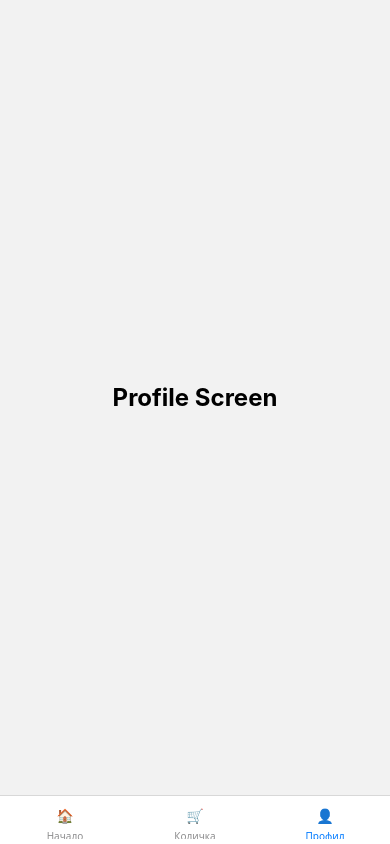
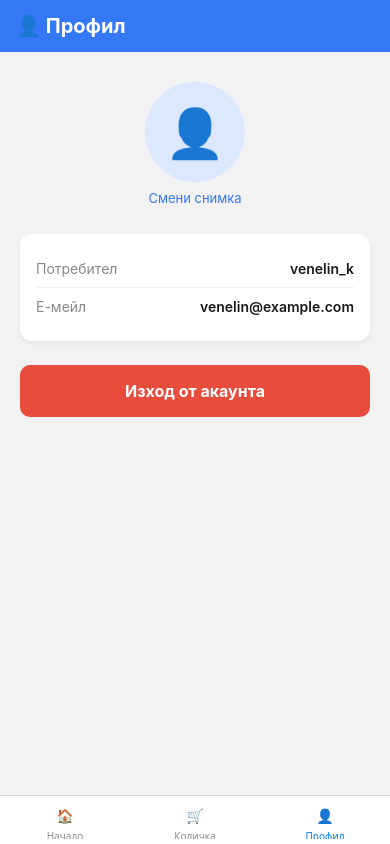
Before and after one commit to venelinkolev/react-native-exam-2026, a React Native app: screen /Profile in a window 390 px wide. Built offline with nearby package versions, Linux system fonts and the light colour scheme.

Commit message:
Profile Screen with Mock User

```diff
--- a/src/screens/profile/ProfileScreen.tsx
+++ b/src/screens/profile/ProfileScreen.tsx
@@ -1,10 +1,67 @@
-import { View, Text, StyleSheet } from "react-native";
+import { View, Text, StyleSheet, TouchableOpacity, Image, Alert } from "react-native";
 import { SafeAreaView } from "react-native-safe-area-context";
+import { useState } from "react";
+
+const MOCK_USER = {
+    email: "venelin@example.com",
+    username: "venelin_k",
+};
 
 export default function ProfileScreen() {
+    const [imageUri, setImageUri] = useState<string | null>(null);
+
+    const handleLogout = () => {
+        Alert.alert(
+            "Изход",
+            "Сигурни ли сте, че искате да излезете?",
+            [
+                { text: "Отказ", style: "cancel" },
+                { text: "Изход", style: "destructive", onPress: () => console.log("Logout pressed") },
+            ]
+        );
+    };
+
+    const handleImagePick = () => {
+        Alert.alert("ImagePicker", "Тук ще се имплементира Expo ImagePicker.");
+    };
+
     return (
         <SafeAreaView style={styles.container}>
-            <Text style={styles.text}>Profile Screen</Text>
+            <View style={styles.header}>
+                <Text style={styles.headerTitle}>👤 Профил</Text>
+            </View>
+
+            <View style={styles.content}>
+                {/* Avatar */}
+                <TouchableOpacity style={styles.avatarContainer} onPress={handleImagePick}>
+                    {imageUri ? (
+                        <Image source={{ uri: imageUri }} style={styles.avatar} />
+                    ) : (
+                        <View style={styles.avatarPlaceholder}>
+                            <Text style={styles.avatarEmoji}>👤</Text>
+                        </View>
+                    )}
+                    <Text style={styles.changePhotoText}>Смени снимка</Text>
+                </TouchableOpacity>
+
+                {/* User Info */}
+                <View style={styles.infoCard}>
+                    <View style={styles.infoRow}>
+                        <Text style={styles.infoLabel}>Потребител</Text>
+                        <Text style={styles.infoValue}>{MOCK_USER.username}</Text>
+                    </View>
+                    <View style={styles.divider} />
+                    <View style={styles.infoRow}>
+                        <Text style={styles.infoLabel}>Е-мейл</Text>
+                        <Text style={styles.infoValue}>{MOCK_USER.email}</Text>
+                    </View>
+                </View>
+
+                {/* Logout Button */}
+                <TouchableOpacity style={styles.logoutBtn} onPress={handleLogout}>
+                    <Text style={styles.logoutBtnText}>Изход от акаунта</Text>
+                </TouchableOpacity>
+            </View>
         </SafeAreaView>
     );
 }
@@ -12,12 +69,90 @@ export default function ProfileScreen() {
 const styles = StyleSheet.create({
     container: {
         flex: 1,
+        backgroundColor: "#f2f2f2",
+    },
+    header: {
+        backgroundColor: "#3478f6",
+        paddingVertical: 14,
+        paddingHorizontal: 16,
+    },
+    headerTitle: {
+        color: "#fff",
+        fontSize: 20,
+        fontWeight: "bold",
+    },
+    content: {
+        flex: 1,
+        padding: 20,
+        alignItems: "center",
+    },
+    avatarContainer: {
+        alignItems: "center",
+        marginBottom: 28,
+        marginTop: 10,
+    },
+    avatarPlaceholder: {
+        width: 100,
+        height: 100,
+        borderRadius: 50,
+        backgroundColor: "#dce8ff",
         justifyContent: "center",
         alignItems: "center",
-        backgroundColor: "#f2f2f2",
+        marginBottom: 8,
     },
-    text: {
-        fontSize: 24,
+    avatarEmoji: {
+        fontSize: 48,
+    },
+    avatar: {
+        width: 100,
+        height: 100,
+        borderRadius: 50,
+        marginBottom: 8,
+    },
+    changePhotoText: {
+        fontSize: 13,
+        color: "#3478f6",
+    },
+    infoCard: {
+        width: "100%",
+        backgroundColor: "#fff",
+        borderRadius: 12,
+        padding: 16,
+        marginBottom: 24,
+        shadowColor: "#000",
+        shadowOpacity: 0.07,
+        shadowRadius: 4,
+        shadowOffset: { width: 0, height: 2 },
+        elevation: 3,
+    },
+    infoRow: {
+        flexDirection: "row",
+        justifyContent: "space-between",
+        paddingVertical: 10,
+    },
+    infoLabel: {
+        fontSize: 14,
+        color: "#888",
+    },
+    infoValue: {
+        fontSize: 14,
+        fontWeight: "600",
+        color: "#1a1a1a",
+    },
+    divider: {
+        height: 1,
+        backgroundColor: "#f0f0f0",
+    },
+    logoutBtn: {
+        width: "100%",
+        backgroundColor: "#e74c3c",
+        padding: 16,
+        borderRadius: 10,
+        alignItems: "center",
+    },
+    logoutBtnText: {
+        color: "#fff",
+        fontSize: 16,
         fontWeight: "bold",
     },
 });
```
